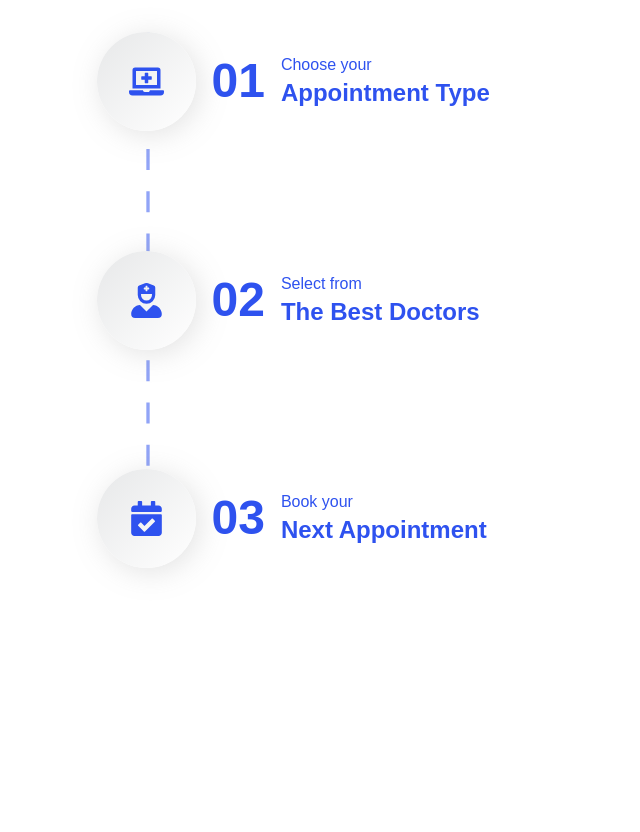
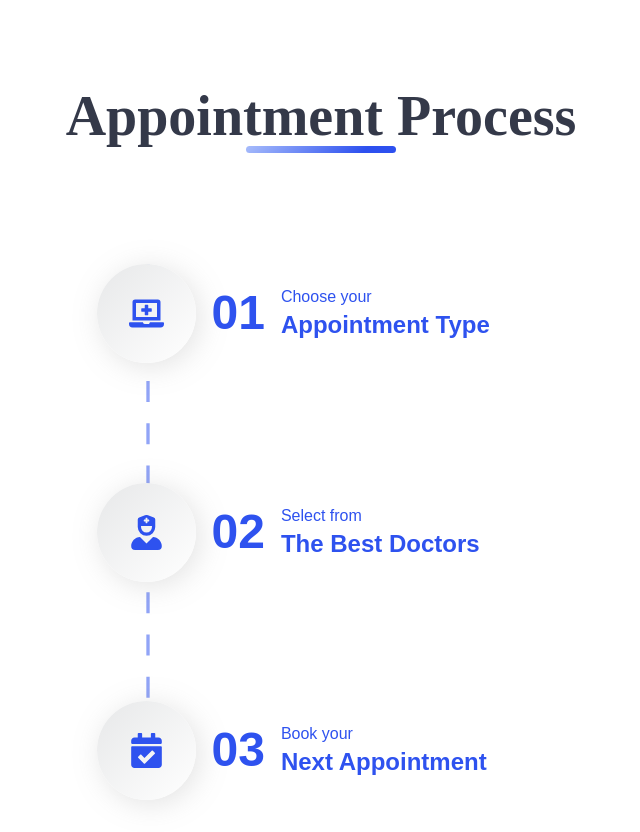
Before and after one commit to afifym/healovo, a React (Create React App) app: page / in a window 1280 px wide. Shown: the whole page, without its empty margins (319-959 px from the left). Before the commit the page ends 800 px from the top, so only its background shows below. Built offline with nearby package versions, Linux system fonts and the light colour scheme.

Commit message:
added heading

```diff
--- a/src/components/Roadmap/Roadmap.jsx
+++ b/src/components/Roadmap/Roadmap.jsx
@@ -2,6 +2,7 @@ import { Container, Box } from '@material-ui/core';
 import { FaLaptopMedical, FaUserNurse, FaCalendarCheck } from 'react-icons/fa';
 import RoadmapItem from './RoadmapItem/RoadmapItem';
 import styled from 'styled-components';
+import { StyledHeading } from '../../styles/shared';
 
 const Wrapper = styled.div`
   position: relative;
@@ -18,6 +19,7 @@ const Roadmap = () => {
   return (
     <Wrapper>
       <Container>
+        <StyledHeading>Appointment Process</StyledHeading>
         <Box
           display='flex'
           flexDirection='column'
@@ -36,7 +38,7 @@ const Roadmap = () => {
                   className='roadmap-line'
                   src='/assets/svg/roadmap-line.svg'
                   alt='roadmap'
-                />{' '}
+                />
               </>
             )}
           />
```
